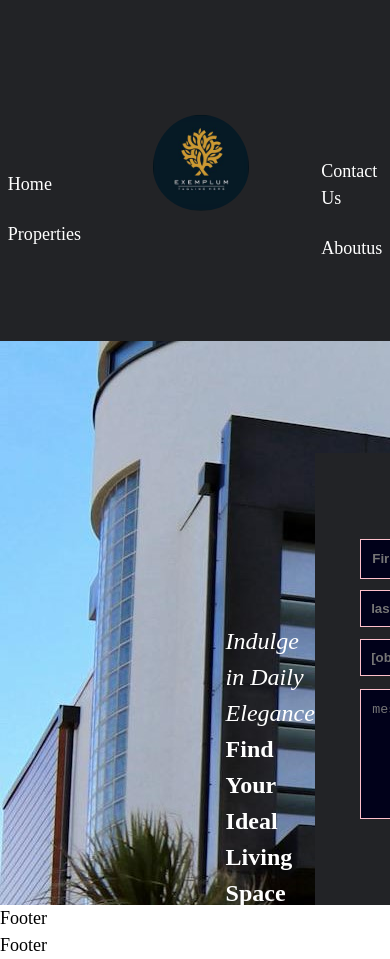
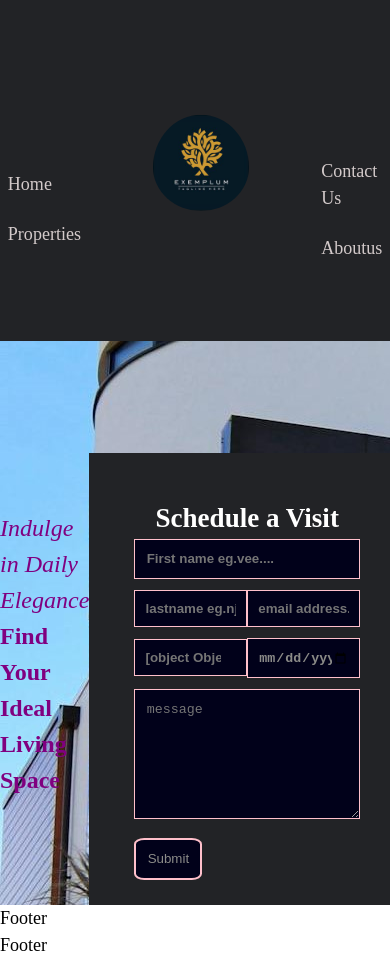
Before and after one commit to Viniek/Tranquil-Oasis-Apartments-1, a React (Vite) app: page /Home in a window 390 px wide. Built offline with nearby package versions, Linux system fonts and the light colour scheme.

Commit message:
hero section responsiveness

```diff
--- a/src/Components/Header.css
+++ b/src/Components/Header.css
@@ -10,7 +10,7 @@
     width:100%;
 }
 .nav a{
-    color:white;
+    color:rgb(211, 202, 202);
     text-decoration: none;
 
 }
@@ -28,7 +28,7 @@ text-decoration:underline;
     flex-direction: row;
     justify-content: center;
     align-items: center;
-    color:white;
+    color:rgb(245, 227, 227);
 }
 
 
--- a/src/pages/home/Hero.css
+++ b/src/pages/home/Hero.css
@@ -9,10 +9,11 @@
 
 .hero p{
     padding-top:25rem;
-    padding-left: 20rem;
+    /* padding-left: 20rem; */
     justify-content: center;
     font-size: x-large;
-    color:white;
+    color:purple;
+
 
 }
 .schedule_a_visit{
@@ -63,3 +64,45 @@ textarea{
     color:#8b8b88;
     padding:1rem;
 }
+button{
+    background-color: rgb(1, 1, 26);
+    color:#8b8b88;
+    padding:1rem;
+    border:2px pink solid;
+    border-radius: 15%;
+}
+/* responsiveness */
+@media screen and (max-width:47.5625em){
+    textarea{
+        width:20rem;
+    }
+}
+.hero p{
+    padding-top: 15rem;
+}
+@media screen and (max-width:29.625em){
+    .formbottom input{
+        width:10rem;
+    }
+
+.formtop input{
+    width:10rem;
+}
+.firstname input{
+    width: 20rem;
+}
+}
+@media screen and (max-width:22.5em){
+    .firstname input{
+        width:10rem;
+    }
+    .formtop input{
+        width:5rem;
+    }
+    .formbottom input{
+        width:5rem;
+    }
+    textarea{
+        width:10rem;
+    }
+}
--- a/src/pages/home/Hero.jsx
+++ b/src/pages/home/Hero.jsx
@@ -8,9 +8,10 @@ function Hero() {
   return (
     <div>
      <div className='hero'>
-     {/* <img src={hero1}/> */}
-    <p><i>Indulge in Daily Elegance</i><br/><b>Find Your Ideal Living Space</b>
-</p>
+
+    <p className='formhero'><i>Indulge in Daily Elegance</i><br/><b>Find Your Ideal Living Space</b></p>
+
+
 <div className='schedule_a_visit'>
 <h2>Schedule a Visit</h2>
   <form>
@@ -32,7 +33,7 @@ function Hero() {
      {/* <textareaplaceholder></textareaplaceholder>="message"</textarea> */}
      <textarea name="message"  cols="50" rows="7" placeholder='message'></textarea>
     </div>
-
+    <button type='submit'>Submit </button>
   </form>
 </div>
     </div>
```
